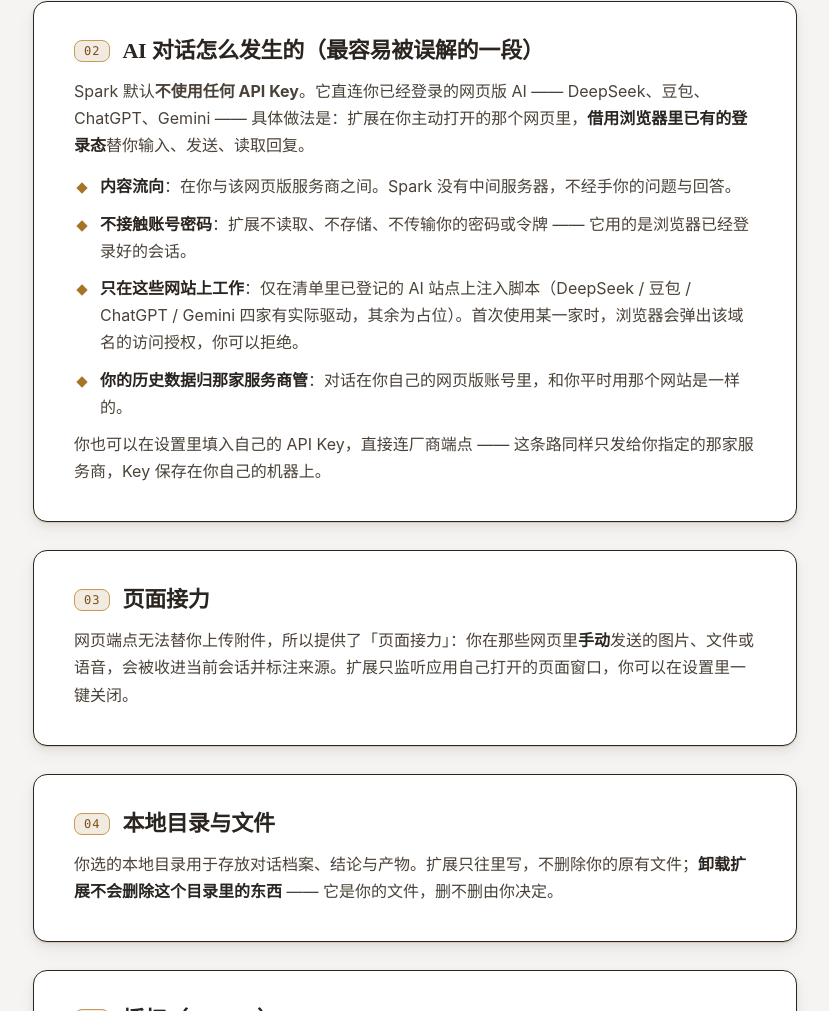
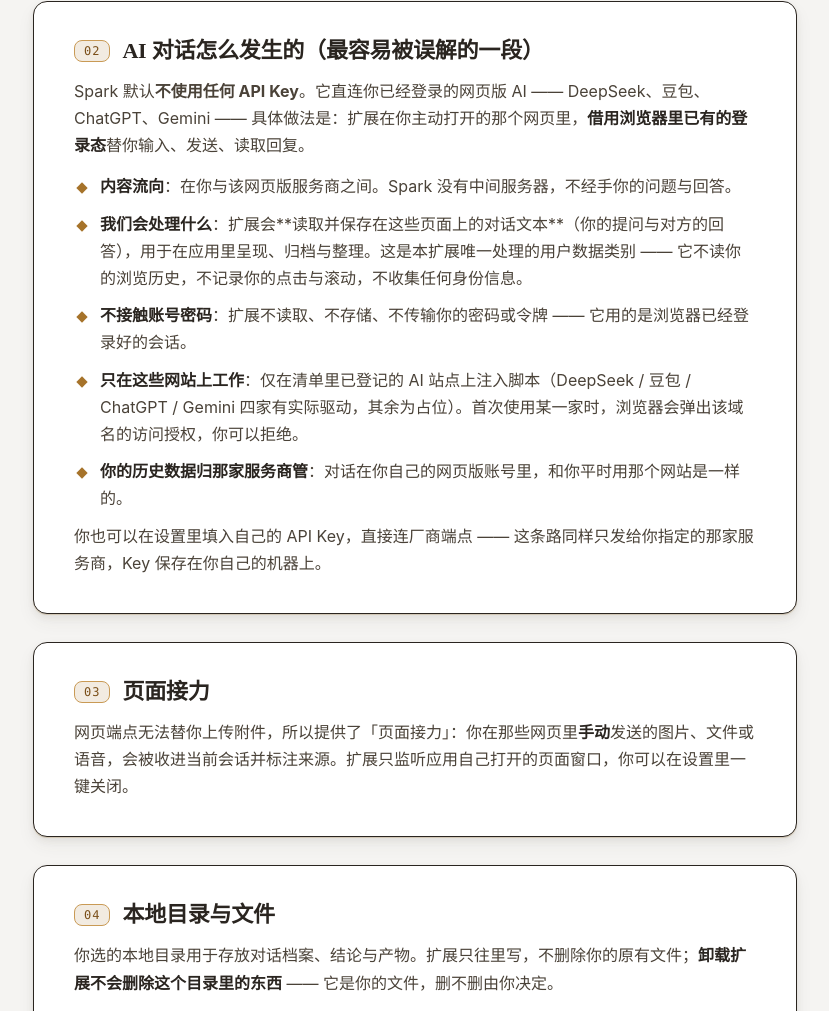
Before and after one commit to twang4463-commits/orbiget-craft, a plain HTML site: page site/privacy-spark.html in a window 1280 px wide. Shown: the part 827-1838 px from the top of the page, without its empty margins (225-1054 px from the left). Drawn offline with Linux system fonts and the light colour scheme.

Commit message:
docs(site): Spark 隐私政策补「读取并保存页面上的对话文本」

```diff
--- a/site/privacy-spark.html
+++ b/site/privacy-spark.html
@@ -189,6 +189,7 @@ footer{background:#3A3A3A;color:var(--paper);position:relative;overflow:hidden}
       <p>Spark 默认<b>不使用任何 API Key</b>。它直连你已经登录的网页版 AI —— DeepSeek、豆包、ChatGPT、Gemini —— 具体做法是：扩展在你主动打开的那个网页里，<strong>借用浏览器里已有的登录态</strong>替你输入、发送、读取回复。</p>
       <ul>
         <li><b>内容流向</b>：在你与该网页版服务商之间。Spark 没有中间服务器，不经手你的问题与回答。</li>
+        <li><b>我们会处理什么</b>：扩展会**读取并保存在这些页面上的对话文本**（你的提问与对方的回答），用于在应用里呈现、归档与整理。这是本扩展唯一处理的用户数据类别 —— 它不读你的浏览历史，不记录你的点击与滚动，不收集任何身份信息。</li>
         <li><b>不接触账号密码</b>：扩展不读取、不存储、不传输你的密码或令牌 —— 它用的是浏览器已经登录好的会话。</li>
         <li><b>只在这些网站上工作</b>：仅在清单里已登记的 AI 站点上注入脚本（DeepSeek / 豆包 / ChatGPT / Gemini 四家有实际驱动，其余为占位）。首次使用某一家时，浏览器会弹出该域名的访问授权，你可以拒绝。</li>
         <li><b>你的历史数据归那家服务商管</b>：对话在你自己的网页版账号里，和你平时用那个网站是一样的。</li>
```
